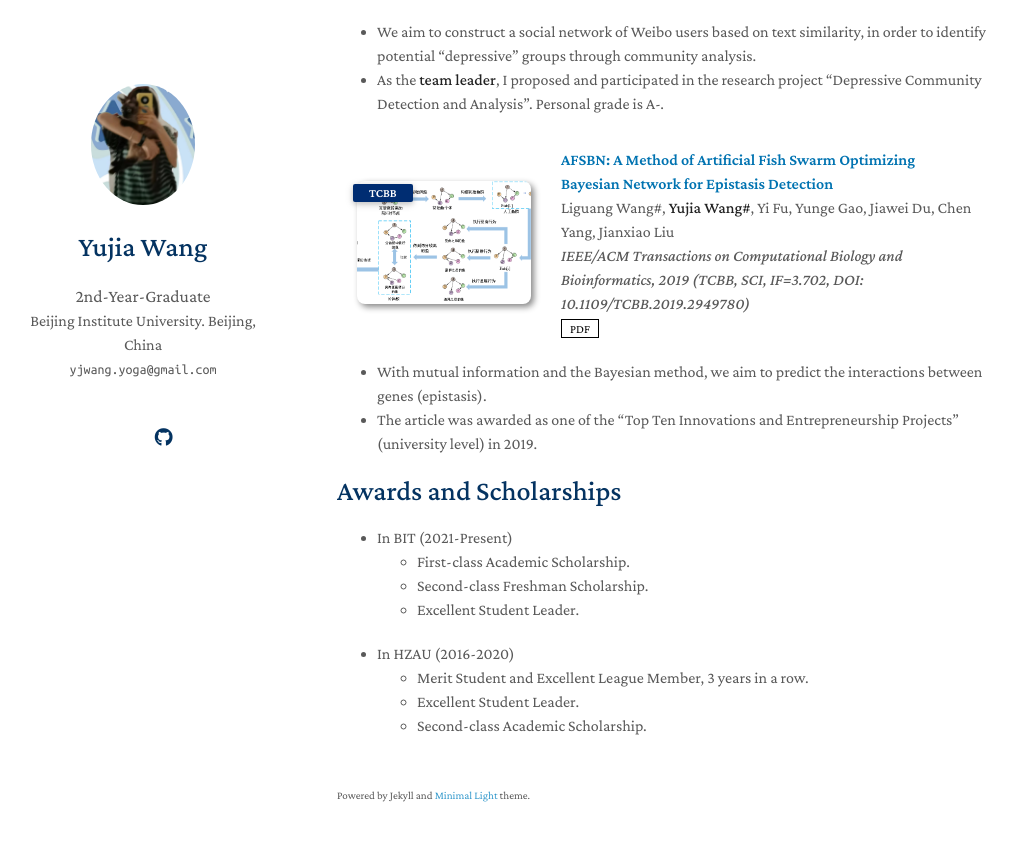
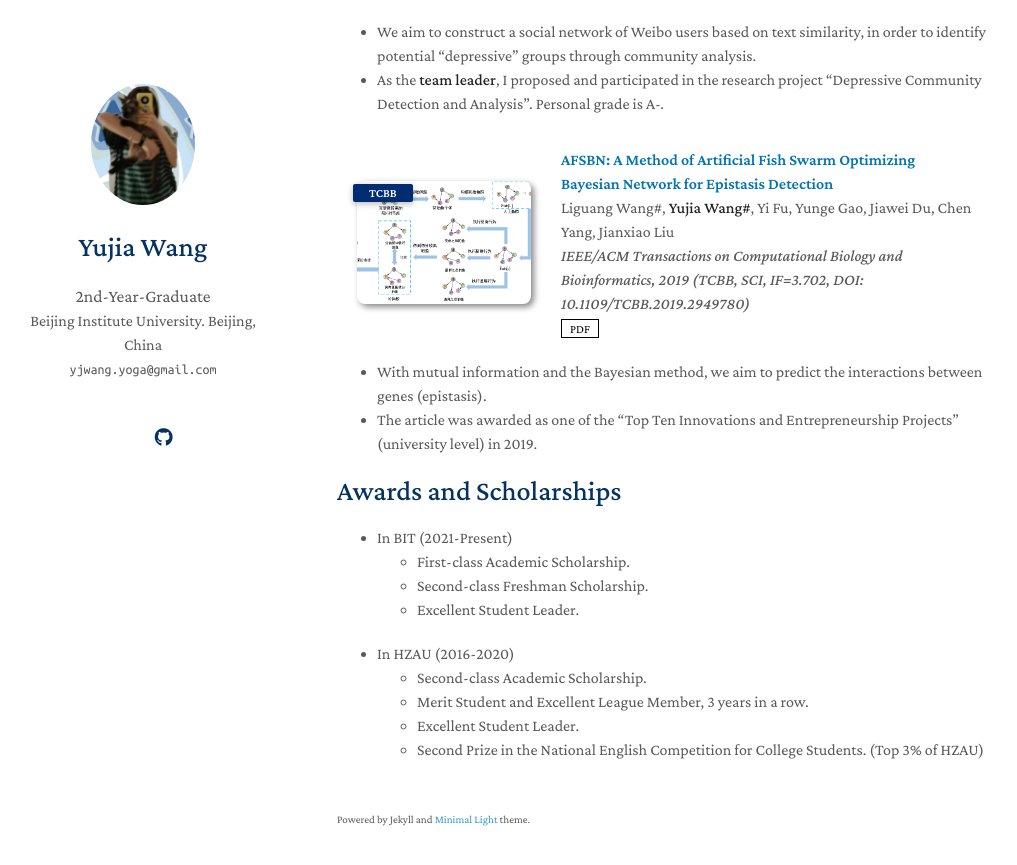
Before and after one commit to YogaWang7/YogaWang7.github.io, a Jekyll site: the page built from index.md, in a window 1280 px wide and 900 px high, scrolled down 999 px. Shown: the top 865 px of the window, without its empty margins (133-1150 px from the left). Built offline with Jekyll 4.4.1, drawn with Linux system fonts in a browser that asks for light colours; nearby versions of some CDN libraries; a style sheet for code colours, icons or effects is not loaded; our own code applies the rules of GitHub Pages for plain Markdown files.

Commit message:
Update index.md

```diff
--- a/index.md
+++ b/index.md
@@ -25,9 +25,10 @@ Awards and Scholarships
   - Second-class Freshman Scholarship.
   - Excellent Student Leader.
 - In HZAU (2016-2020)
+  - Second-class Academic Scholarship.
   - Merit Student and Excellent League Member, 3 years in a row.
   - Excellent Student Leader.
-  - Second-class Academic Scholarship.
+  - Second Prize in the National English Competition for College Students. (Top 3% of HZAU)
 
 
 <!-- {% include_relative _includes/services.md %} -->
```
